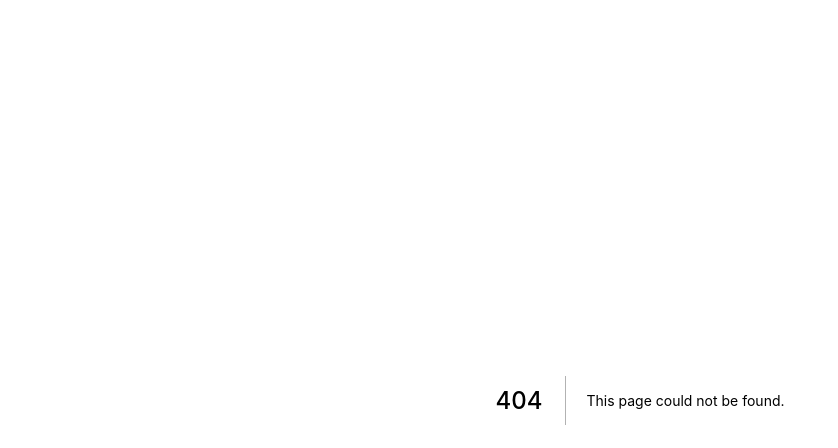
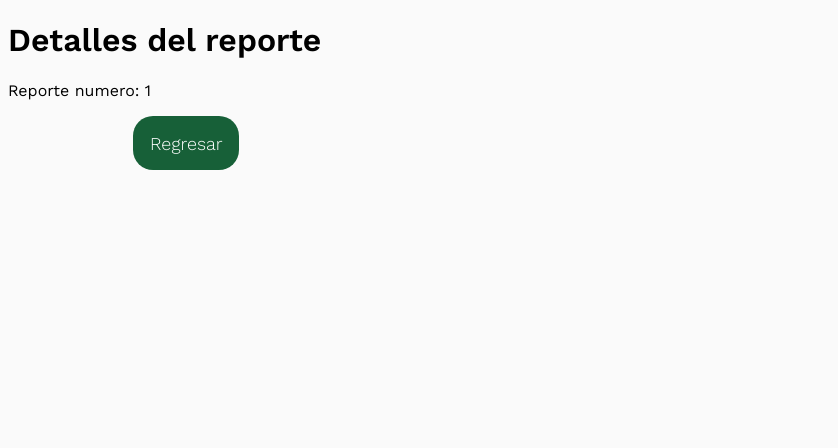
Before and after one commit to Turing-Core-Team/gaia-red, a Next.js app in the folder software/frontend/landing-page/my-app/: page /reportes/1 in a window 1280 px wide. Before the commit this address had no page. Shown: the top 448 px of the page, without its empty margins (0-838 px from the left). Built offline with nearby package versions, Linux system fonts and the light colour scheme.

Commit message:
pruebas reportes

```diff
--- a/software/frontend/landing-page/my-app/componentes/div_infodash.tsx
+++ b/software/frontend/landing-page/my-app/componentes/div_infodash.tsx
@@ -7,7 +7,8 @@ const Infodash = (props: string[]) => {
     let numero = props[0];
     let titulo = props[1];
     let texto = props[2];
-    let stylo:number = Number(props[3]);
+    let reporte = props[3];
+
 
     return (
         <>
@@ -18,7 +19,7 @@ const Infodash = (props: string[]) => {
                         <img className={styles.iconoDs} src={titulo}></img>
                         <h2>{numero}</h2>
                         <p>{texto}</p>
-                        <div className={styles.div_estilizado}>valor</div>
+                        <Link href={'reportes/'+reporte}><div className={styles.div_estilizado}>Detalles</div></Link>
                     </div>
 
 
--- a/software/frontend/landing-page/my-app/pages/dashBoard.tsx
+++ b/software/frontend/landing-page/my-app/pages/dashBoard.tsx
@@ -10,6 +10,7 @@ import { Line } from 'react-chartjs-2';
 import { CategoryScale } from "chart.js";
 import { defaults } from "chart.js";
 import MobileNav from "../componentes/mobileNav";
+import Link from "next/link";
 
 //esto se utiliza pq según entiendo al usar chart.js con react
 /*v4 of this library, just like Chart.js v3,
@@ -103,10 +104,11 @@ const DashBoard = () => {
                     <section className={styles.flexRow}>
                         <Infodash {...['20 C°', '/temperature.png', "Temperatura (C°)", '1']}></Infodash>
                         <Infodash {...['40%', '/humedad.png', "H.Relativa (%)", '2']}></Infodash>
-                        <Infodash {...['2cm', '/distancia.png', "Distancia (cm)", '1']}></Infodash>
-                        <Infodash {...['ON', '/brillo.png', "Brillo (on/off)", '2']}></Infodash>
+                        <Infodash {...['2cm', '/distancia.png', "Distancia (cm)", '3']}></Infodash>
+                        <Infodash {...['ON', '/brillo.png', "Brillo (on/off)", '4']}></Infodash>
 
                     </section>
+
 
                     <div className={styles.flexRow}>
                         <section className={styles.dashInfo} >
--- /dev/null
+++ b/software/frontend/landing-page/my-app/pages/reportes/[report].tsx
@@ -0,0 +1,18 @@
+import Link from "next/link";
+import { useRouter } from "next/router";
+import React from "react";
+import styles from "../../styles/Home.module.css"
+export default function Reportes(){
+    const router = useRouter();
+
+    return(
+        <div>
+            <h1>Detalles del reporte</h1>
+            {/*esta es una propiedad de router
+            te permite hacer una consulta del nombre del archivo
+            y ponertelo en el texto. Ej /report/4, mostraria un 4*/}
+            <p>Reporte numero: {router.query.report}</p>
+            <button className={styles.botonesInicio}><Link href={"/dashBoard"}>Regresar</Link></button>
+        </div>
+    );
+}
```
